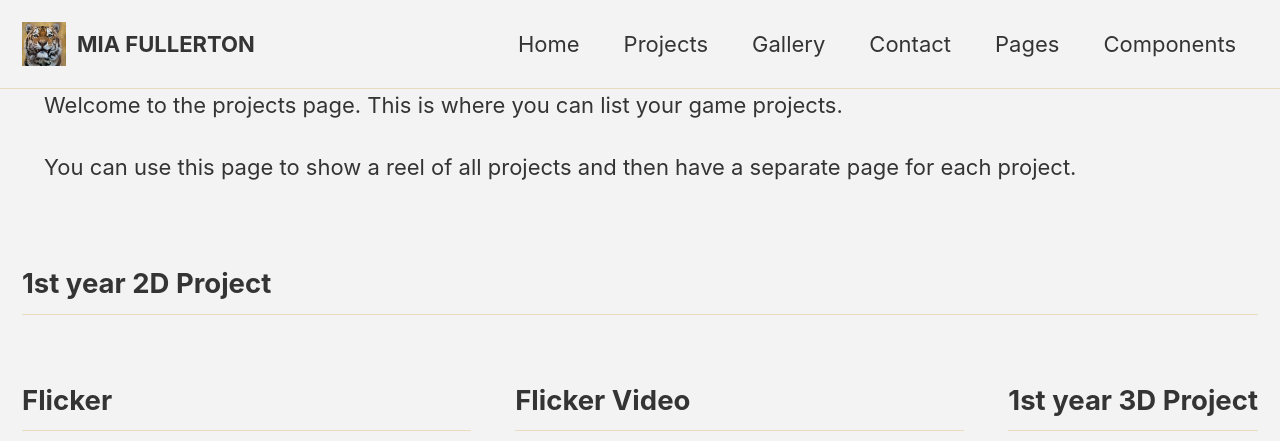
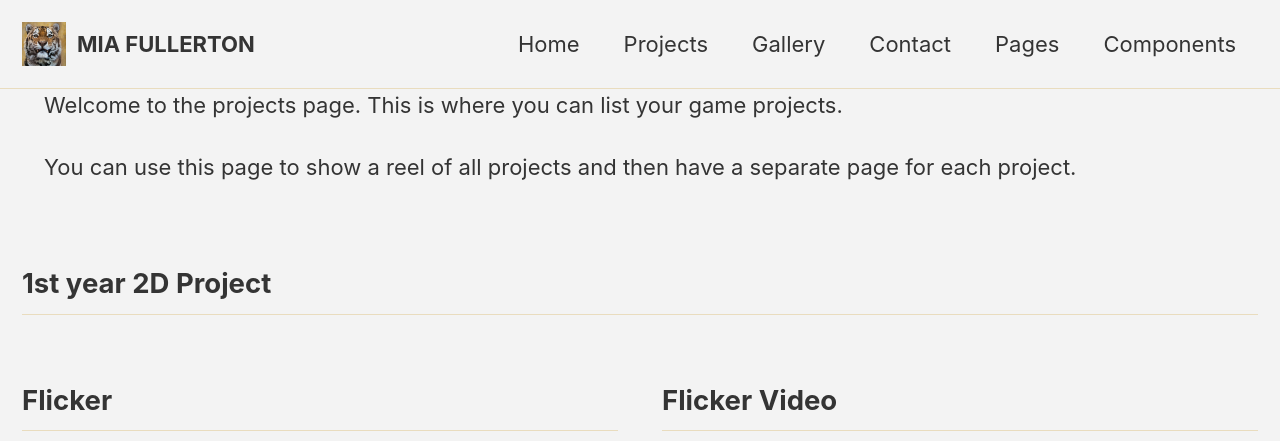
Before and after one commit to Griffsirr/Griffsirr.github.io, a Jekyll site: the page built from _pages/projects.md, in a window 1280 px wide and 900 px high, cut to the strip 0-441 px from the top of the window. Built offline with Jekyll 4.4.1, drawn with Linux system fonts in a browser that asks for light colours.

Commit message:
Update projects.html

```diff
--- a/_layouts/projects.html
+++ b/_layouts/projects.html
@@ -43,7 +43,6 @@ Lorem ipsum dolor sit amet consectetur adipiscing elit. Semper vel class aptent
 
 
 
-<h2>1st year 3D Project</h2>
 <div style="display:flex; flex-wrap:wrap; gap:2rem; align-items:flex-start;">
 <!-- LEFT: text content -->
 <div style="flex:1 1 250px; min-width:250px;">
```
